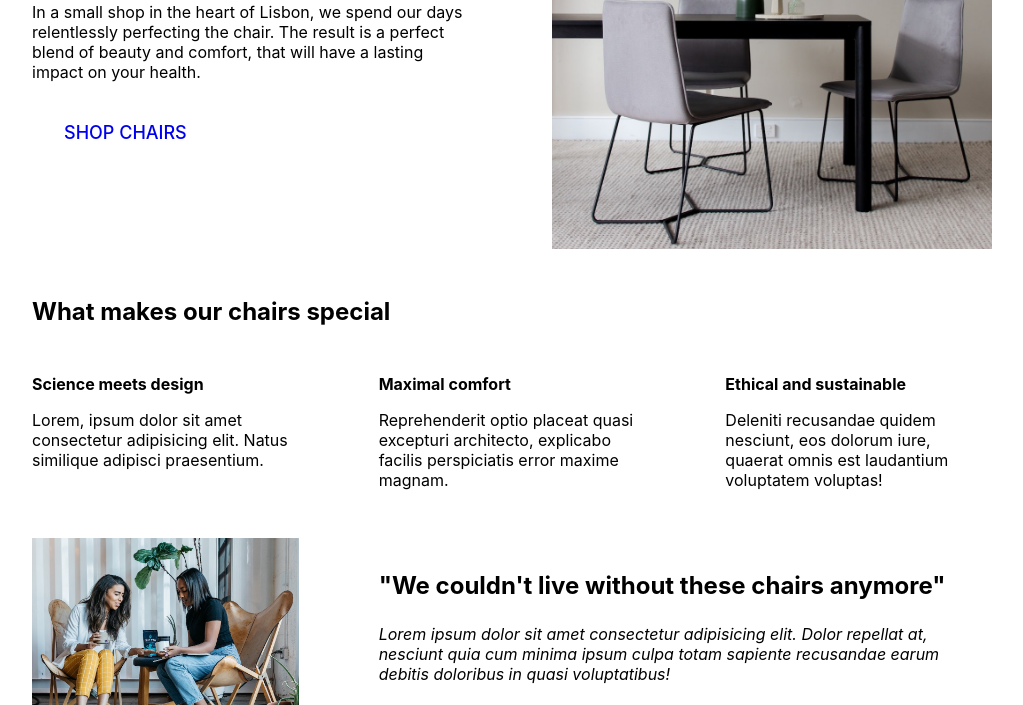
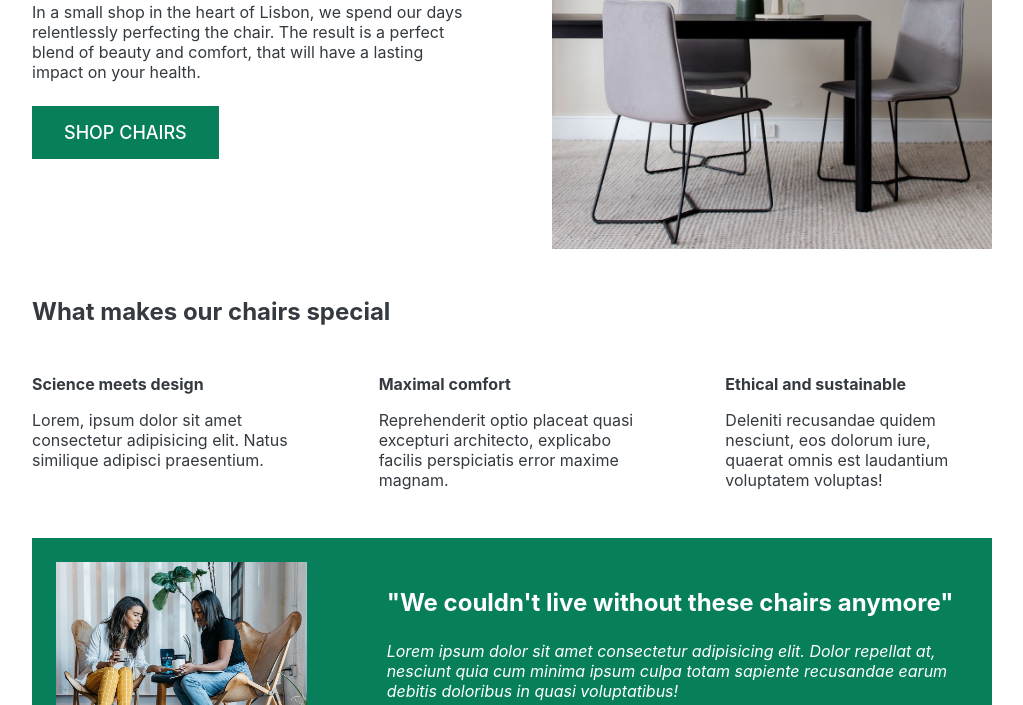
Before and after one commit to hstha/web-development-scratch, a plain HTML site: page module-3/chair/index.html in a window 1280 px wide. Shown: the part 239-944 px from the top of the page, without its empty margins (128-1151 px from the left). Drawn offline with Linux system fonts and the light colour scheme.

Commit message:
[web-design-colors]: - Added notes regarding color ingredient - Updated project with color ingredient

```diff
--- a/module-3/chair/assets/stylesheets/style.css
+++ b/module-3/chair/assets/stylesheets/style.css
@@ -8,6 +8,11 @@ FONT SIZE SYSTEM (px)
 
 :root {
   --primary-font: 'Inter', sans-serif;
+  --primary-color: #087f5b;
+  --primary-color-tilt: #099268;
+  --gray-color: #343a40;
+  --gray-color-tilt: #495057;
+  --white-color: #fff;
   --font-wight-5: 500;
   --font-wight-6: 600;
   --font-wight-7: 700;
@@ -24,6 +29,7 @@ FONT SIZE SYSTEM (px)
 /* ------------------------ */
 body {
   font-family: var(--primary-font);
+  color: var(--gray-color);
 }
 
 .container {
@@ -47,10 +53,16 @@ h2 {
 }
 
 .btn:is(:link, :visited) {
+  background-color: var(--primary-color);
+  color: var(--white-color);
   text-decoration: none;
   text-transform: uppercase;
   font-weight: var(--font-wight-5);
   display: inline-block;
+}
+
+.btn:is(:hover, :active) {
+  background-color: var(--primary-color-tilt);
 }
 
 .btn--big {
@@ -104,6 +116,9 @@ img {
 
 /* TESTIMONIAL */
 .testimonial-section {
+  background-color: var(--primary-color);
+  color: var(--white-color);
+  padding: 24px;
 }
 
 .testimonial-box {
@@ -154,5 +169,6 @@ h3 {
 }
 
 footer {
+  color: var(--gray-color-tilt);
   margin-bottom: 48px;
 }
```
Also changed, not shown: 1 other file.
